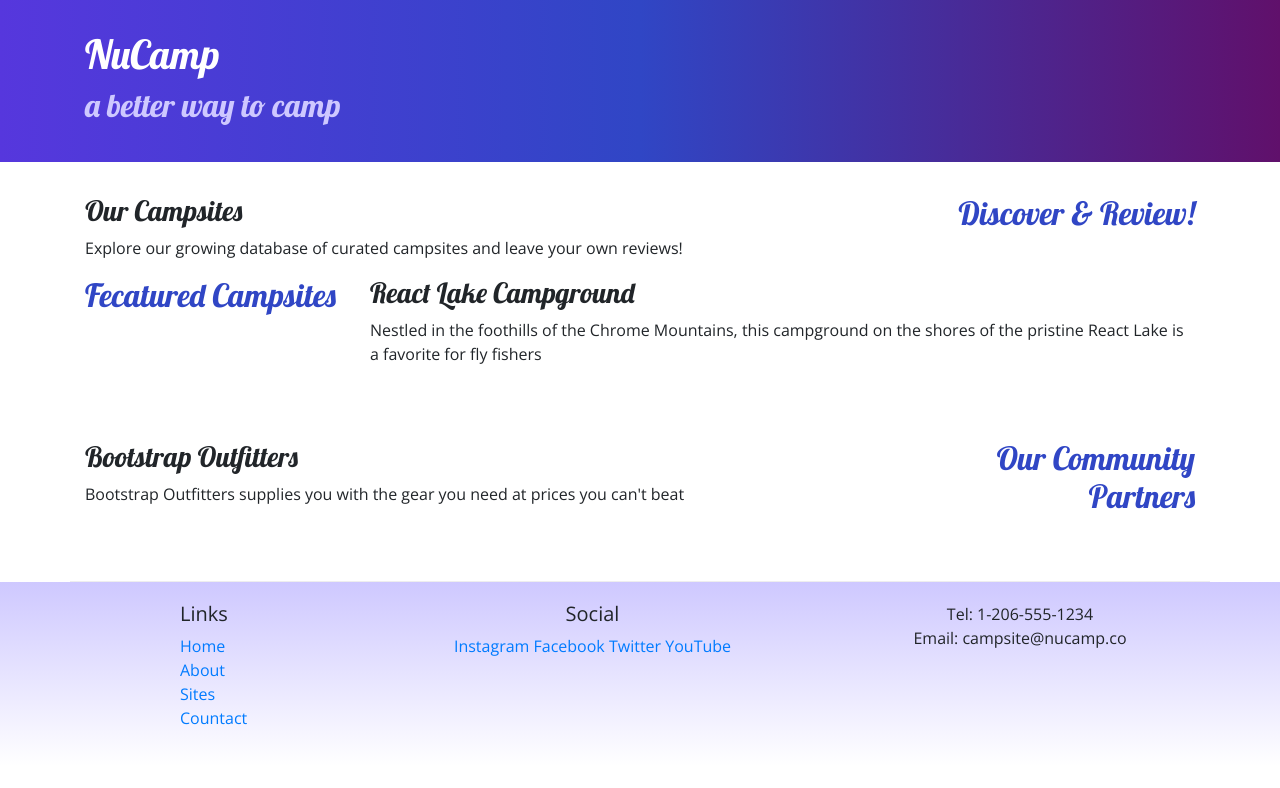
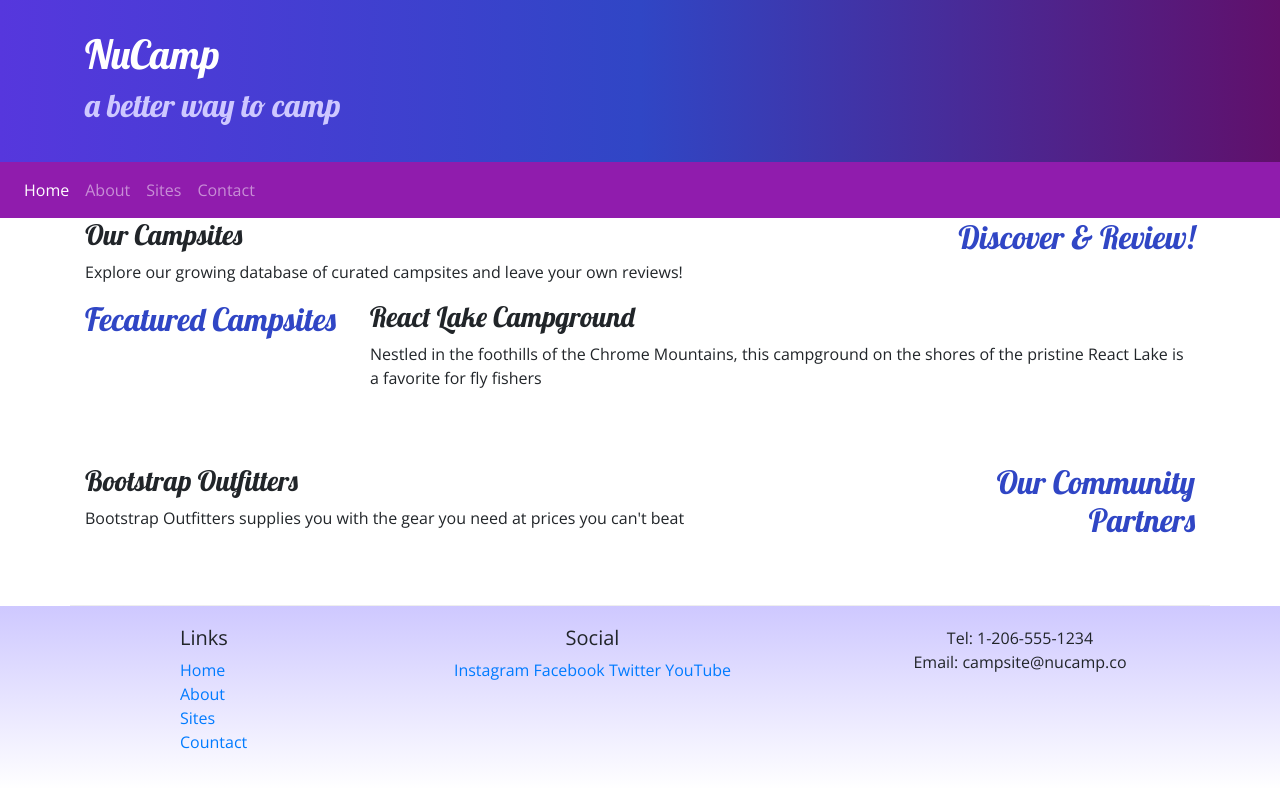
Before and after one commit to yashp82099/nucampsite, a website: page index.html in a window 1280 px wide. Drawn offline with nearby package versions, Linux system fonts and the light colour scheme.

Commit message:
added nav bar

```diff
--- a/css/styles.css
+++ b/css/styles.css
@@ -20,6 +20,7 @@ footer {
 }
 
 .jumbotron {
+    margin:0;
     padding: 30px;
     background-image: linear-gradient(to right, #5637DD, #3046C5, #60106B);
     color: white;
@@ -30,3 +31,6 @@ footer {
     border-bottom: 1px ridge;
     min-height: 200px;
 }
+.navbar {
+    background-color: #901CAD;
+}
--- a/index.html
+++ b/index.html
@@ -24,6 +24,22 @@
             </div>
         </div>
     </header>
+
+    <nav class="navbar navbar-expand-sm navbar-dark sticky-top">
+        <ul class="navbar-nav">
+            <li class="nav-item active"><a class="nav-link" href="#">Home</a></li>
+            <li class="nav-item"><a class="nav-link" href="aboutus.html">About</a></li>
+            <li class="nav-item"><a class="nav-link" href="#">Sites</a></li>
+            <li class="nav-item"><a class="nav-link" href="#">Contact</a></li>
+        </ul>
+    </nav>
+
+
+
+
+
+
+
         <div class="container">
             <div class="row">
                 <div class="col-sm-4 order-sm-last col-md-3">
```
